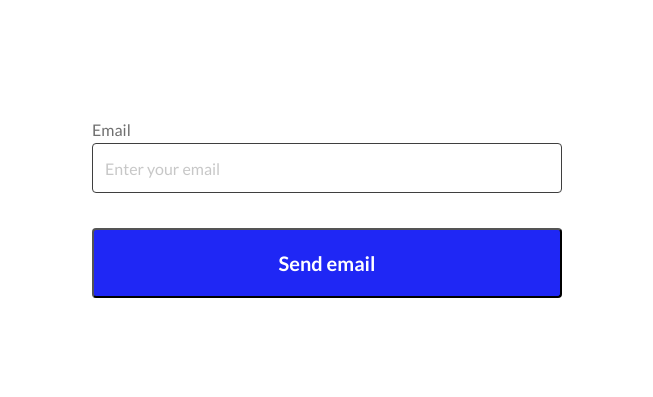
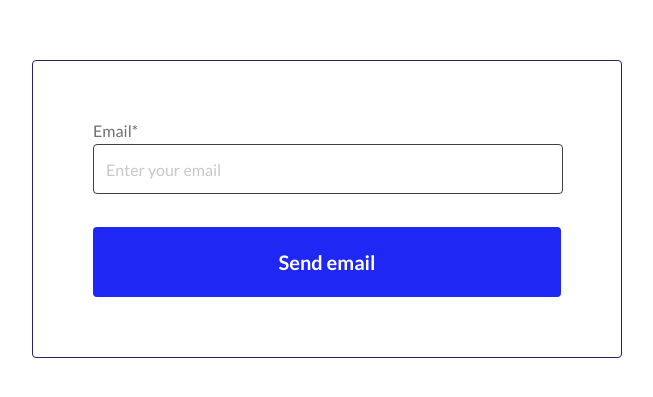
Before and after one commit to s-saratov/React, a React (Vite) app: page / in a window 1280 px wide. Shown: the part 191-588 px from the top of the page, without its empty margins (313-966 px from the left). Built offline with nearby package versions, Linux system fonts and the light colour scheme.

Commit message:
homework_03 improve

```diff
--- a/index.html
+++ b/index.html
@@ -3,7 +3,6 @@
   <head>
     <meta charset="UTF-8" />
     <link rel="icon" type="image/svg+xml" href="/vite.svg" />
-    <link href="https://fonts.googleapis.com/css2?family=Lato:wght@400;600;700&display=swap" rel="stylesheet">
     <meta name="viewport" content="width=device-width, initial-scale=1.0" />
     <title>React app</title>
   </head>
--- a/src/components/AnimalCard/Input/Input.jsx
+++ /dev/null
@@ -1,14 +0,0 @@
-import "./styles.css";
-
-function Input({ name, type, placeholder, label }) {
-
-
-  return (
-    <div className="input-wrapper">
-      <label for={name}>{label}</label>
-      <input type={type} name={name} placeholder={placeholder} />
-    </div>
-  );
-}
-
-export default Input;
--- a/src/components/Button/Button.jsx
+++ b/src/components/Button/Button.jsx
@@ -1,4 +1,14 @@
 import "./styles.css";
+
+function Button({ name = "SEND", type }) {
+  return (
+    <button className="main-button" type={type}>
+      {name}
+    </button>
+  );
+}
+
+export default Button;
 
 // Объект props передаётся как параметр в круглые скобки при создании компонента
 // const props = {
@@ -7,21 +17,19 @@ import "./styles.css";
 // }
 
 // Деструктуризация (второй вариант)
-function Button({ name = "SEND", type = "submit" }) {
-  const buttonType = {type};
+// function Button({ name = "SEND" }) {
+  // const buttonType = "submit";
   // console.log(props.name);
 
   // Деструктуризация (первый вариант)
   // const {name} = props;
 
-  return (
-    <button className="main-button" type={buttonType}>
-      {name}
-    </button>
-  );
-}
-
-export default Button;
+//   return (
+//     <button className="main-button" type={buttonType}>
+//       {name}
+//     </button>
+//   );
+// }
 
 // Импорт стилей
 // import "./styles.css";
--- a/src/components/Button/styles.css
+++ b/src/components/Button/styles.css
@@ -1,20 +1,24 @@
 .main-button {
-  display: flex;
-  flex-direction: row;
-  justify-content: center;
-  align-items: center;
-  padding: 20px 54px;
-  gap: 10px;
-  width: 470px;
-  height: 70px;
+  width: 100%;
+  min-height: 70px;
   background: #1f27f5;
+  outline: none;
+  border: none;
   border-radius: 4px;
-  box-shadow: none;
   color: rgba(255, 255, 255, 1);
-  font-family: "Lato";
+  font-family: Lato, Geneva, Tahoma, sans-serif;
   font-style: normal;
   font-weight: 600;
   font-size: 20px;
-  line-height: 150%;
-  text-align: center;
+  cursor: pointer;
 }
+
+/* .main-button {
+  width: 300px;
+  padding: 20px 30px;
+  background-color: rgb(54, 153, 153);
+  border: none;
+  border-radius: 4px;
+  font-size: 28px;
+  color: rgb(46, 66, 66);
+} */
--- /dev/null
+++ b/src/components/Input/Input.jsx
@@ -0,0 +1,12 @@
+import "./styles.css";
+
+function Input({ name, type, placeholder, label, id }) {
+  return (
+    <div className="input-wrapper">
+      <label htmlFor={id}>{label}</label>
+      <input name={name} id={id} type={type} placeholder={placeholder} />
+    </div>
+  );
+}
+
+export default Input;
--- a/src/components/AnimalCard/Input/styles.css
+++ b/src/components/Input/styles.css
@@ -17,7 +17,7 @@ input {
   align-items: center;
   padding: 12px;
   gap: 10px;
-  width: 470px;
+  width: 100%;
   height: 50px;
   background: #FFFFFF;
   border: 1px solid #3F3F3F;
--- a/src/homeworks/Homework_03/Homework_03.jsx
+++ b/src/homeworks/Homework_03/Homework_03.jsx
@@ -1,19 +1,22 @@
 import "./styles.css";
-import Input from "../../components/AnimalCard/Input/Input";
+import Input from "../../components/Input/Input";
 import Button from "../../components/Button/Button";
-import { inputData, buttonData } from "./data";
+import { buttonData } from "./data";
 
 function Homework02() {
   return (
-    <form className="homework03-wrapper">
-      <Input
-        name={inputData.name}
-        type={inputData.type}
-        placeholder={inputData.placeholder}
-        label={inputData.label}
-      />
-      <Button name={buttonData.name} type={buttonData.type} />
-    </form>
+    <div className="homework03-wrapper">
+      <form className="form-element">
+        <Input
+          name="email-input"
+          type="text"
+          placeholder="Enter your email"
+          label="Email*"
+          id="email-input-id"
+        />
+        <Button name={buttonData.name} type={buttonData.type} />
+      </form>
+    </div>
   );
 }
 
--- a/src/homeworks/Homework_03/data.js
+++ b/src/homeworks/Homework_03/data.js
@@ -1,9 +1,3 @@
-export const inputData = {
-    name: "email-input",
-    type: "text",
-    placeholder: "Enter your email",
-    label: "Email",
-  };
 export const buttonData = {
     name: "Send email",
     type: "submit"
--- a/src/homeworks/Homework_03/styles.css
+++ b/src/homeworks/Homework_03/styles.css
@@ -3,10 +3,16 @@
   flex-direction: column;
   align-items: center;
   justify-content: center;
-  padding: 60px;
+  flex: 1;
+}
+
+.form-element {
+  display: flex;
+  flex-direction: column;
   gap: 30px;
-  flex: 1;
   width: 590px;
   height: 298px;
+  padding: 60px;
+  border: 1px solid rgb(46, 30, 98);
   border-radius: 4px;
 }
--- a/src/index.css
+++ b/src/index.css
@@ -1,3 +1,5 @@
+@import url(https://fonts.googleapis.com/css?family=Lato:100,100italic,300,300italic,regular,italic,700,700italic,900,900italic);
+
 * {
   box-sizing: border-box;
 }
@@ -22,7 +24,6 @@ p {
 
 #root {
   display: flex;
-  flex-direction: column;
-  align-items: center;
   min-height: 100%;
+  font-family: Lato, sans-serif;
 }
```
